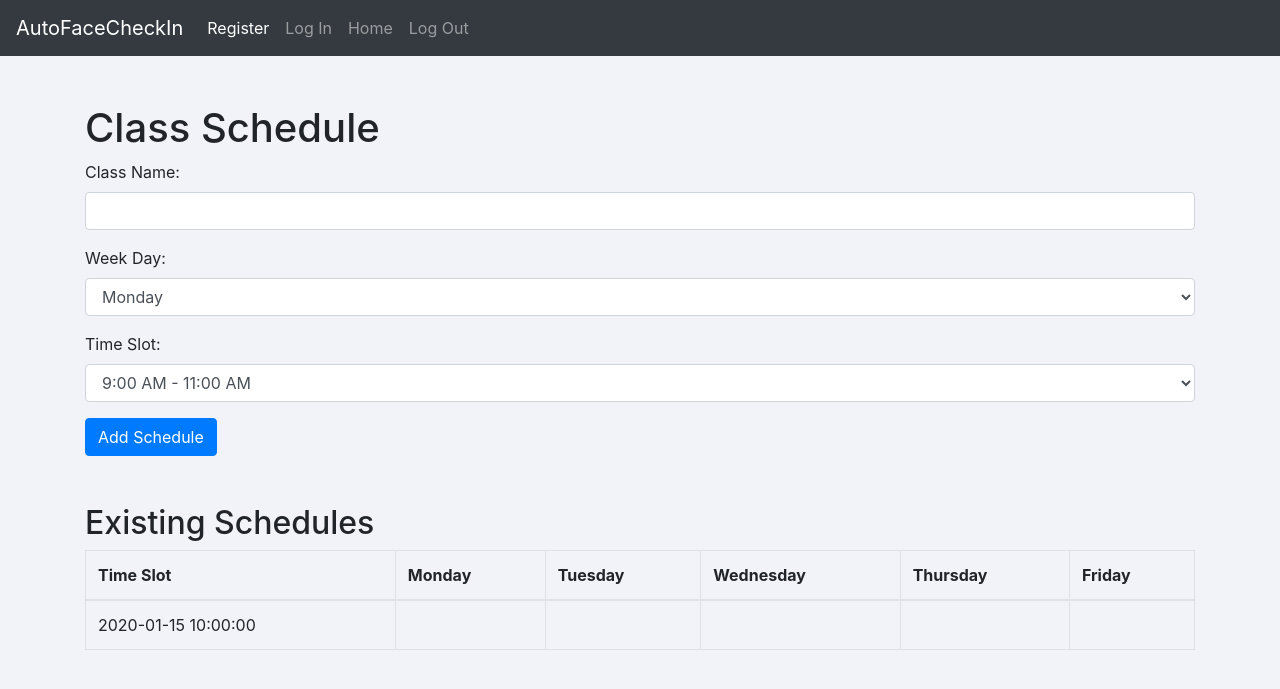
After one commit to AchantaTharun/AutoFaceCheckIn, a Flask app: template templates/schedule.html in a window 1280 px wide. The commit adds this page. Shown: the top 689 px of the page. Run offline with Flask 2, Linux system fonts and the light colour scheme; the template is opened without the code that fills it: most values are stand-ins (such as "Sample title", 1, 10 or a date in 2020); parts of the project's set-up code (start-up, migrations or seed data) failed here and were passed over; some libraries are stand-ins or nearby versions.

```diff
--- /dev/null
+++ b/model/detect_face.py
@@ -0,0 +1,29 @@
+import cv2
+import numpy as np
+import matplotlib.pyplot as plt
+from matplotlib.patches import Rectangle
+import matplotlib.image as mpimg
+from mtcnn import MTCNN
+
+model = MTCNN()
+required_size = (299, 299)
+
+def retrieve_face(filename, face):
+    face_img = cv2.imread(filename)
+    box = face['box']
+    face_ = face_img[max(0, box[1]):max(0, box[1] + box[3]), max(0, box[0]):max(0, box[0] + box[2])]
+    face_box = cv2.resize(face_, required_size, interpolation=cv2.INTER_CUBIC)
+    return np.asarray(face_box)
+
+def detect_face(filename):
+    pixels = plt.imread(filename)
+    faces = model.detect_faces(pixels)
+    detected_faces = []
+
+    for face in faces:
+        box = face['box']
+        if box[0] >= 0 and box[1] >= 0 and box[2] > 0 and box[3] > 0:
+            face_img = retrieve_face(filename, face)
+            detected_faces.append(face_img)
+
+    return np.array(detected_faces)
--- a/run.py
+++ b/run.py
@@ -6,7 +6,9 @@ import gridfs
 import codecs
 import os
 from io import BytesIO
-
+from model.detect_face import detect_face
+from model.train import process_image_and_save_embeddings
+from tempfile import NamedTemporaryFile
 
 
 app = Flask(__name__)
@@ -19,8 +21,9 @@ def MongoDB():
     records = db.users
     images = db.images
     grid_fs = gridfs.GridFS(db)
-    return records, images, grid_fs
-records, images, grid_fs = MongoDB()
+    schedule_c = db.schedule_c
+    return records, images, grid_fs, schedule_c
+records, images, grid_fs, schedule_c = MongoDB()
 
 
 
@@ -30,10 +33,10 @@ def index():
     if "email" in session:
         if session["role"] == "user":
             email = session["email"]
-            return render_template('user.html', email=email)
+            return redirect(url_for('user'))
         else:
             email = session["email"]
-            return render_template('admin.html', email=email)
+            return redirect(url_for('admin'))
     if request.method == "POST":
         user = request.form.get("fullname")
         email = request.form.get("email")
@@ -60,7 +63,7 @@ def index():
             session["email"] = new_email
             session["role"] = "user"
             session["username"] = user_data["name"]
-            return render_template('user.html', email=new_email)
+            return redirect(url_for('user'))
     return render_template('index.html')
 
 @app.route("/login", methods=["POST", "GET"])
@@ -68,11 +71,9 @@ def login():
     message = 'Please login to your account'
     if "email" in session:
         if session["role"] == "user":
-            email = session["email"]
-            return render_template('user.html', email=email)
+            return redirect(url_for('user'))
         else:
-            email = session["email"]
-            return render_template('admin.html', email=email)
+            return redirect(url_for('admin'))
 
     if request.method == "POST":
         email = request.form.get("email")
@@ -94,11 +95,9 @@ def login():
             else:
                 if "email" in session:
                     if session["role"] == "user":
-                        email = session["email"]
-                        return render_template('user.html', email=email)
+                        return redirect(url_for('user'))
                     else:
-                        email = session["email"]
-                        return render_template('admin.html', email=email)
+                       return redirect(url_for('admin'))
                 message = 'Wrong password'
                 return render_template('login.html', message=message)
         else:
@@ -111,7 +110,8 @@ def user():
     if "email" in session:
         if session["role"] == "user":
             email = session["email"]
-            return render_template('user.html', email=email)
+            image_count = images.count_documents({'email': email})
+            return render_template('user.html', email=email, remaining_images=10-image_count, image_count=image_count)
         else:
             return redirect(url_for('admin'))
     else:
@@ -150,6 +150,23 @@ def capture():
             return jsonify({'error': 'You have reached the maximum limit of 10 images'})
 
         imageFile = request.files['image']
+
+        with NamedTemporaryFile(delete=False) as temp_file:
+            temp_file_path = temp_file.name
+            imageFile.save(temp_file_path)
+
+            faces = detect_face(temp_file_path)
+
+        if not faces.any():
+            os.unlink(temp_file_path)
+            return jsonify({'error': 'No face detected in the image'})
+        elif len(faces) > 1:
+            os.unlink(temp_file_path)
+            return jsonify({'error': 'Multiple faces detected in the image'})
+
+
+        process_image_and_save_embeddings(temp_file_path,  f"{user_name}_{user_images_count+1}")
+
         folder_path = os.path.join("shots", user_name)
         if not os.path.exists(folder_path):
             os.makedirs(folder_path)
@@ -182,6 +199,33 @@ def image_data():
 
     return render_template('image_data.html', user_images=imgs)
 
+class_schedule = {
+    'Monday': ['Class A', 'Class B', 'Class C'],
+    'Tuesday': ['Class D', 'Class E', 'Class F'],
+    'Wednesday': ['Class G', 'Class H', 'Class I'],
+    'Thursday': ['Class J', 'Class K', 'Class L'],
+    'Friday': ['Class M', 'Class N', 'Class O']
+}
+
+@app.route('/schedule', methods=['GET', 'POST'])
+def schedule():
+    if request.method == 'POST':
+        class_name = request.form['class_name']
+        week_day = request.form['week_day']
+        time_slot = request.form['time_slot']
+
+        existing_class = schedule_c.find_one({'week_day': week_day, 'time_slot': time_slot})
+        if existing_class:
+            message = f"A class already exists on {week_day} at {time_slot}. Please choose a different time slot."
+        else:
+            schedule_c.insert_one({'class_name': class_name, 'week_day': week_day, 'time_slot': time_slot})
+            message = f"Class '{class_name}' added successfully!"
+        schedules = schedule_c.find()
+        return render_template('schedule.html', schedules=schedules, message=message)
+
+    schedules = list(schedule_c.find())
+
+    return render_template('schedule.html', schedules=schedules)
 
 if __name__ == "__main__":
   app.run(debug=True, host='0.0.0.0', port=3000)
--- a/templates/admin.html
+++ b/templates/admin.html
@@ -9,8 +9,11 @@ block content %}
         <a class="btn btn-lg btn-primary mr-3" href="/test">
           Start Live Feed
         </a>
-        <a class="btn btn-lg btn-secondary" href="/attendance/History">
+        <a class="btn btn-lg btn-secondary mr-3" href="/attendance/History">
           Check Attendance Records
+        </a>
+        <a class="btn btn-lg btn-secondary" href="/schedule">
+          Setup Class Schedule
         </a>
       </div>
     </div>
--- a/templates/base.html
+++ b/templates/base.html
@@ -16,10 +16,19 @@
       type="text/css"
       href="{{ url_for('static', filename='css/register.css') }}"
     />
+    <link
+      rel="stylesheet"
+      type="text/css"
+      href="{{ url_for('static', filename='css/pop-up.css') }}"
+    />
   </head>
   <body>
     <nav class="navbar navbar-expand-lg navbar-dark bg-dark">
-      <a class="navbar-brand" href="#">AutoFaceCheckIn</a>
+      {% if session['role'] == "user" %}
+      <a class="navbar-brand" href="/user">AutoFaceCheckIn</a>
+      {% else %}
+      <a class="navbar-brand" href="/admin">AutoFaceCheckIn</a>
+      {% endif %}
       <button
         class="navbar-toggler"
         type="button"
@@ -33,12 +42,17 @@
       </button>
       <div class="collapse navbar-collapse" id="navbarNavAltMarkup">
         <div class="navbar-nav">
+          {% if 'email' not in session %}
           <a class="nav-item nav-link active" href="/"
             >Register <span class="sr-only">(current)</span></a
           >
           <a class="nav-item nav-link" href="/login">Log In</a>
+          {% endif %} {% if session['role'] == "user" %}
+          <a class="nav-item nav-link" href="/user">Home</a>
+          {% else %}
+          <a class="nav-item nav-link" href="/admin">Home</a>
+          {% endif %}
           <a class="nav-item nav-link" href="/logout">Log Out</a>
-          <a class="nav-item nav-link disabled" href="#">Disabled</a>
         </div>
       </div>
     </nav>
--- /dev/null
+++ b/templates/schedule.html
@@ -0,0 +1,86 @@
+{% extends "base.html" %} {% block title %} User Images {% endblock %} {% block
+content %}
+<div class="container">
+  <h1 class="mt-5">Class Schedule</h1>
+
+  <form method="POST">
+    {% if message %}
+    <div class="alert alert-success" role="alert">{{ message }}</div>
+    {% endif %}
+    <div class="form-group">
+      <label for="class_name">Class Name:</label>
+      <input
+        type="text"
+        class="form-control"
+        id="class_name"
+        name="class_name"
+        required
+      />
+    </div>
+
+    <div class="form-group">
+      <label for="week_day">Week Day:</label>
+      <select class="form-control" id="week_day" name="week_day" required>
+        <option value="Monday">Monday</option>
+        <option value="Tuesday">Tuesday</option>
+        <option value="Wednesday">Wednesday</option>
+        <option value="Thursday">Thursday</option>
+        <option value="Friday">Friday</option>
+      </select>
+    </div>
+
+    <div class="form-group">
+      <label for="time_slot">Time Slot:</label>
+      <select class="form-control" id="time_slot" name="time_slot" required>
+        <option value="09:00 - 11:00">9:00 AM - 11:00 AM</option>
+        <option value="11:00 - 13:00">11:00 AM - 1:00 PM</option>
+        <option value="13:00 - 14:00" disabled>
+          1:00 PM - 2:00 PM (Lunch Break)
+        </option>
+        <option value="14:00 - 16:00">2:00 PM - 4:00 PM</option>
+        <option value="16:00 - 18:00">4:00 PM - 6:00 PM</option>
+        <option value="18:00 - 20:00">6:00 PM - 8:00 PM</option>
+        <option value="20:00 - 22:00">8:00 PM - 10:00 PM</option>
+      </select>
+    </div>
+
+    <button type="submit" class="btn btn-primary">Add Schedule</button>
+  </form>
+
+  <h2 class="mt-5">Existing Schedules</h2>
+  <table class="table table-bordered schedule-table">
+    <thead>
+      <tr>
+        <th>Time Slot</th>
+        <th>Monday</th>
+        <th>Tuesday</th>
+        <th>Wednesday</th>
+        <th>Thursday</th>
+        <th>Friday</th>
+      </tr>
+    </thead>
+    <tbody>
+      {% for schedule in schedules %}
+      <tr>
+        <td>{{ schedule.time_slot }}</td>
+        <td>
+          {{ schedule.class_name if schedule.week_day == 'Monday' else '' }}
+        </td>
+        <td>
+          {{ schedule.class_name if schedule.week_day == 'Tuesday' else '' }}
+        </td>
+        <td>
+          {{ schedule.class_name if schedule.week_day == 'Wednesday' else '' }}
+        </td>
+        <td>
+          {{ schedule.class_name if schedule.week_day == 'Thursday' else '' }}
+        </td>
+        <td>
+          {{ schedule.class_name if schedule.week_day == 'Friday' else '' }}
+        </td>
+      </tr>
+      {% endfor %}
+    </tbody>
+  </table>
+</div>
+{% endblock %}
```
Also changed, not shown: database/pinecone.py (added, +20 -0 lines), model/face_recognition.py (added, +16 -0 lines), model/train.py (added, +14 -0 lines), requirements.txt (+8 -0 lines), static/css/pop-up.css (added, +34 -0 lines), templates/user.html (+92 -0 lines).
